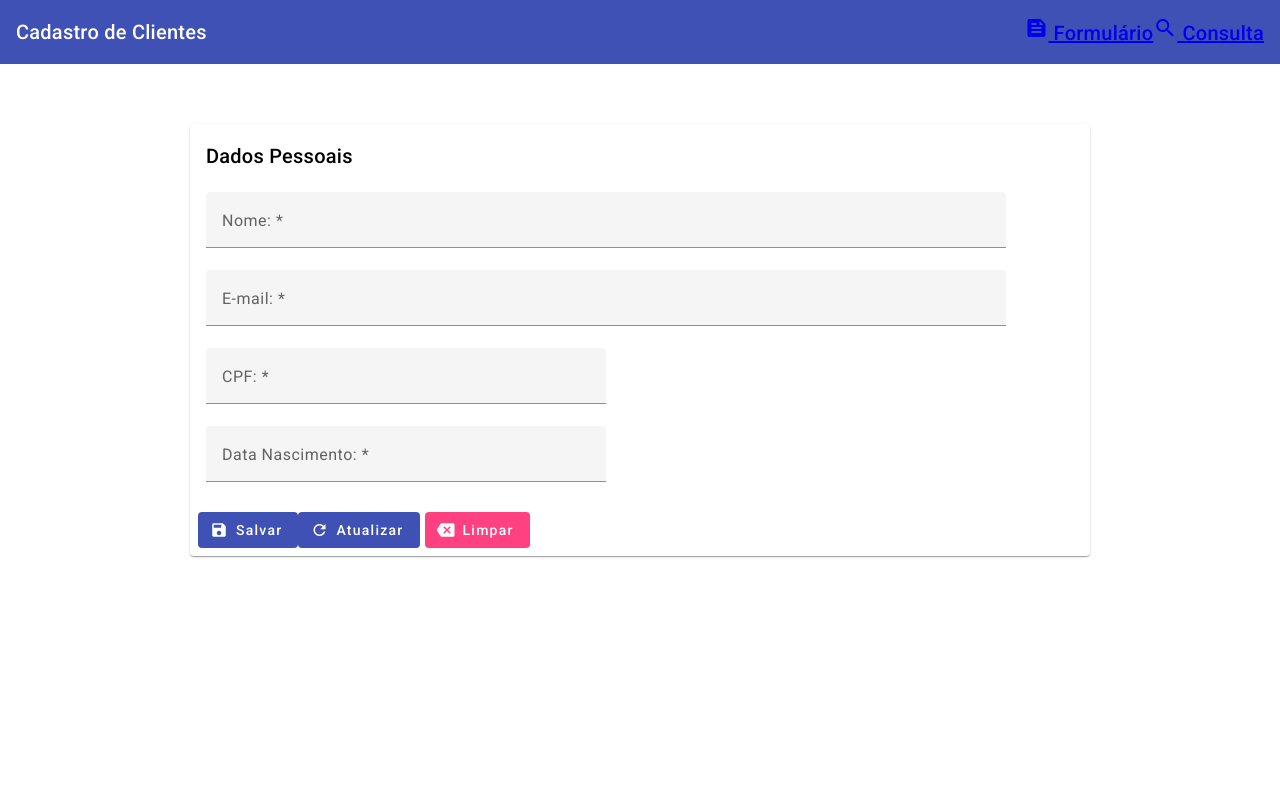
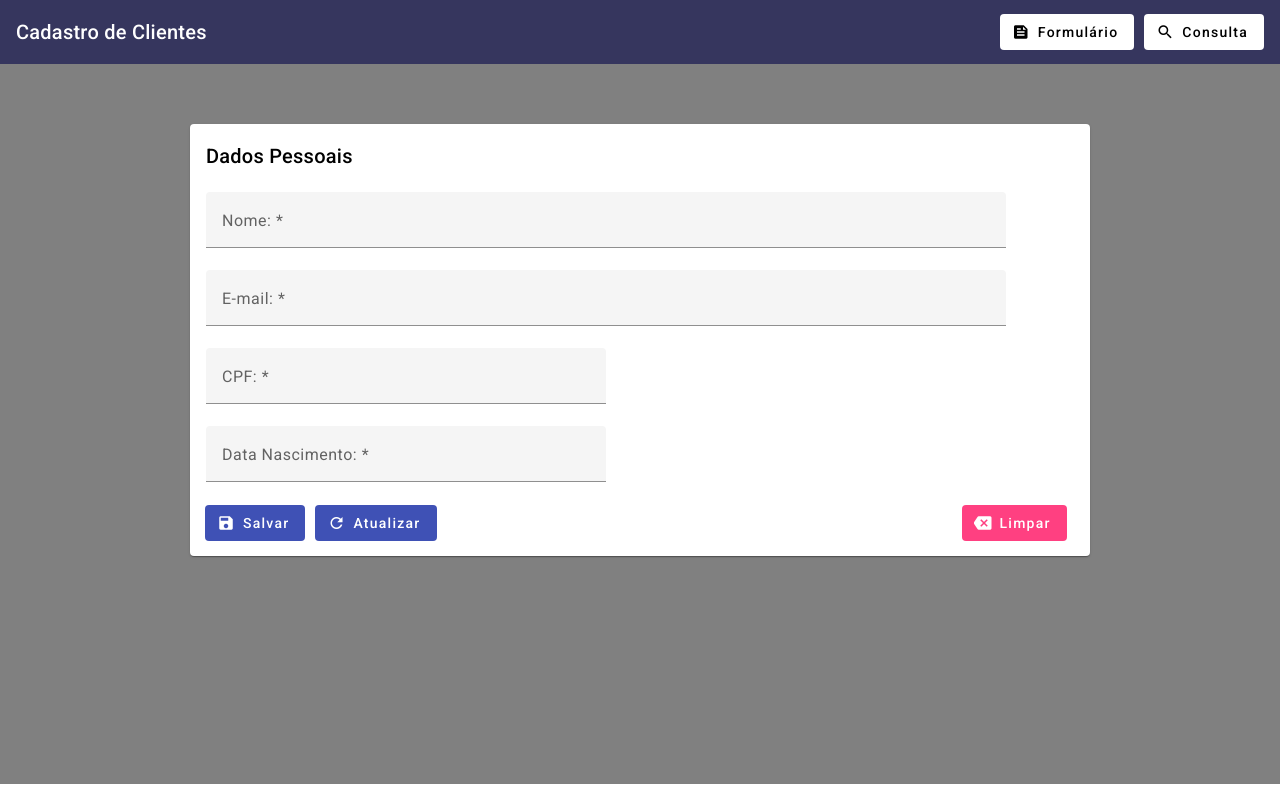
Before and after one commit to Guilherme-Fadel/cadastro-em-angular, an Angular app in the folder crud-angular-material/: page /cadastro in a window 1280 px wide. Built offline with nearby package versions, Linux system fonts and the light colour scheme.

Commit message:
Ajuste Css

```diff
--- a/crud-angular-material/src/app/app.component.html
+++ b/crud-angular-material/src/app/app.component.html
@@ -1,11 +1,18 @@
-<mat-toolbar color="primary">
+<mat-toolbar>
     <span>Cadastro de Clientes</span>
     <span class="spacer"></span>
-    <a routerLink="/cadastro">
-        <mat-icon fontIcon="feed"></mat-icon>
-        Formulário</a>
-    <a routerLink="/consulta">
-        <mat-icon fontIcon="search"></mat-icon>
-        Consulta</a>
+    <section class="formulario-button">
+        <div class="formulario-button-row">
+            <a mat-flat-button routerLink="/cadastro" target="_blank">
+                <mat-icon fontIcon="feed"></mat-icon>
+                Formulário
+            </a>
+        </div>
+        <div class="formulario-button-row">
+            <a mat-flat-button routerLink="/consulta" target="_blank">
+                <mat-icon fontIcon="search"></mat-icon> Consulta
+            </a>
+        </div>
+    </section>
 </mat-toolbar>
 <router-outlet></router-outlet>
--- a/crud-angular-material/src/app/app.component.scss
+++ b/crud-angular-material/src/app/app.component.scss
@@ -1,3 +1,17 @@
 .spacer{
     flex: 1 1 auto;
 }
+
+span{
+    color: #fff;
+}
+
+mat-toolbar{
+    background-color: rgb(54, 54, 94);
+}
+
+.formulario-button{
+    display: flex;
+    justify-content: center;
+    gap: 10px;
+}
--- a/crud-angular-material/src/app/cadastro/cadastro.component.html
+++ b/crud-angular-material/src/app/cadastro/cadastro.component.html
@@ -1,4 +1,4 @@
-<div fxLayout="row" fxLayoutAlign="center">
+<div fxLayout="row" fxLayoutAlign="center" class="max-container">
     <div fxlayout="column" fxFlex="900px">
         <form class="mt-60" #clientesFrm="ngForm" (ngSubmit)="salvar()">
             <mat-card>
@@ -60,6 +60,7 @@
                         <mat-icon fontIcon="refresh"></mat-icon>
                         Atualizar
                     </button>
+                    <span class="spacer"></span>
                     <button mat-flat-button color="accent" class="ml-5">
                         <mat-icon fontIcon="backspace"></mat-icon>
                         Limpar
--- a/crud-angular-material/src/app/cadastro/cadastro.component.scss
+++ b/crud-angular-material/src/app/cadastro/cadastro.component.scss
@@ -0,0 +1,14 @@
+mat-card-actions{
+    flex: 1 1 auto;
+    gap: 10px;
+    padding: 0px 0px 15px 15px;
+}
+
+.spacer{
+    width: 500px;
+}
+
+.max-container{
+    background-color: grey;
+    height: 90%;
+}
```
Also changed, not shown: crud-angular-material/src/app/app.component.ts (+9 -1 lines).
